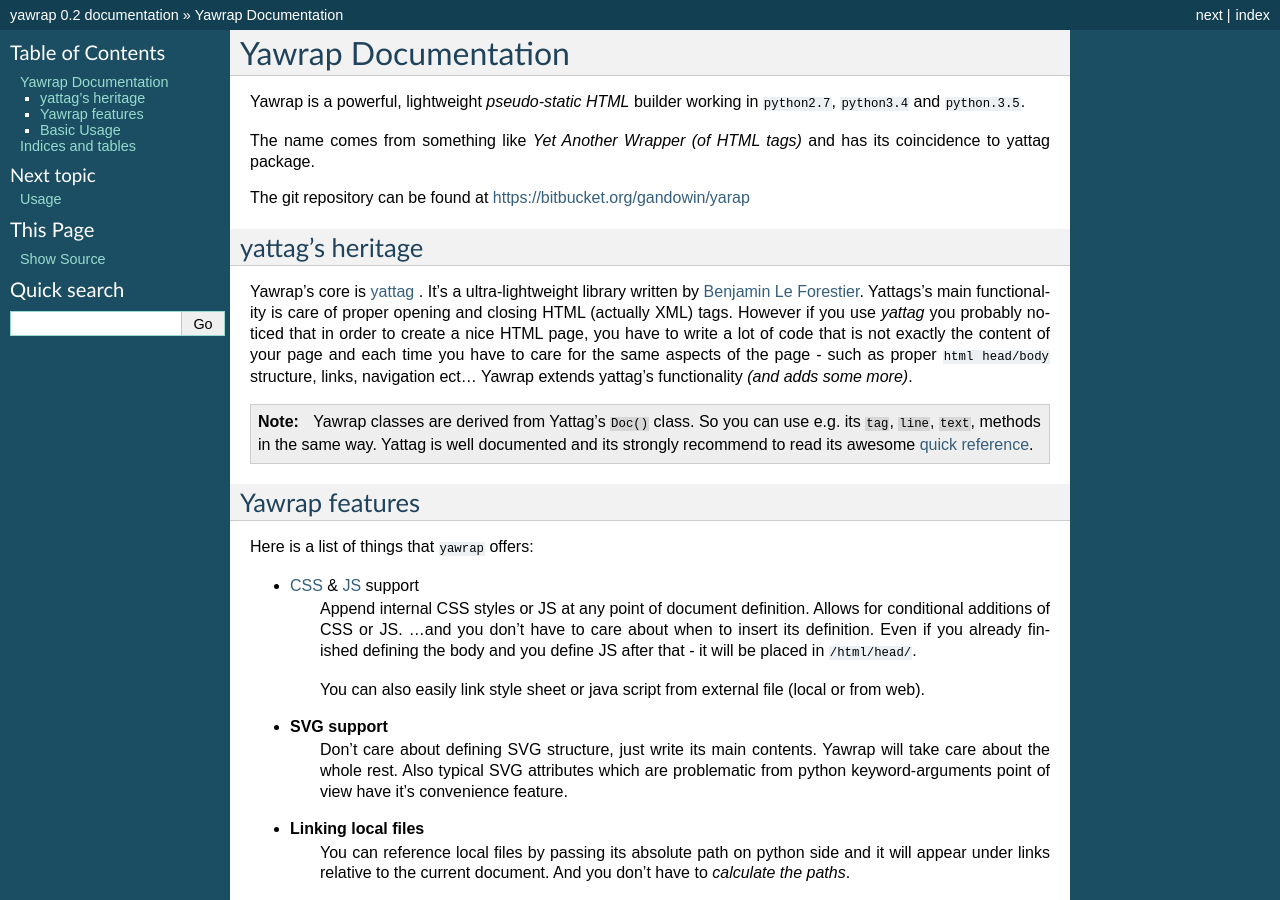
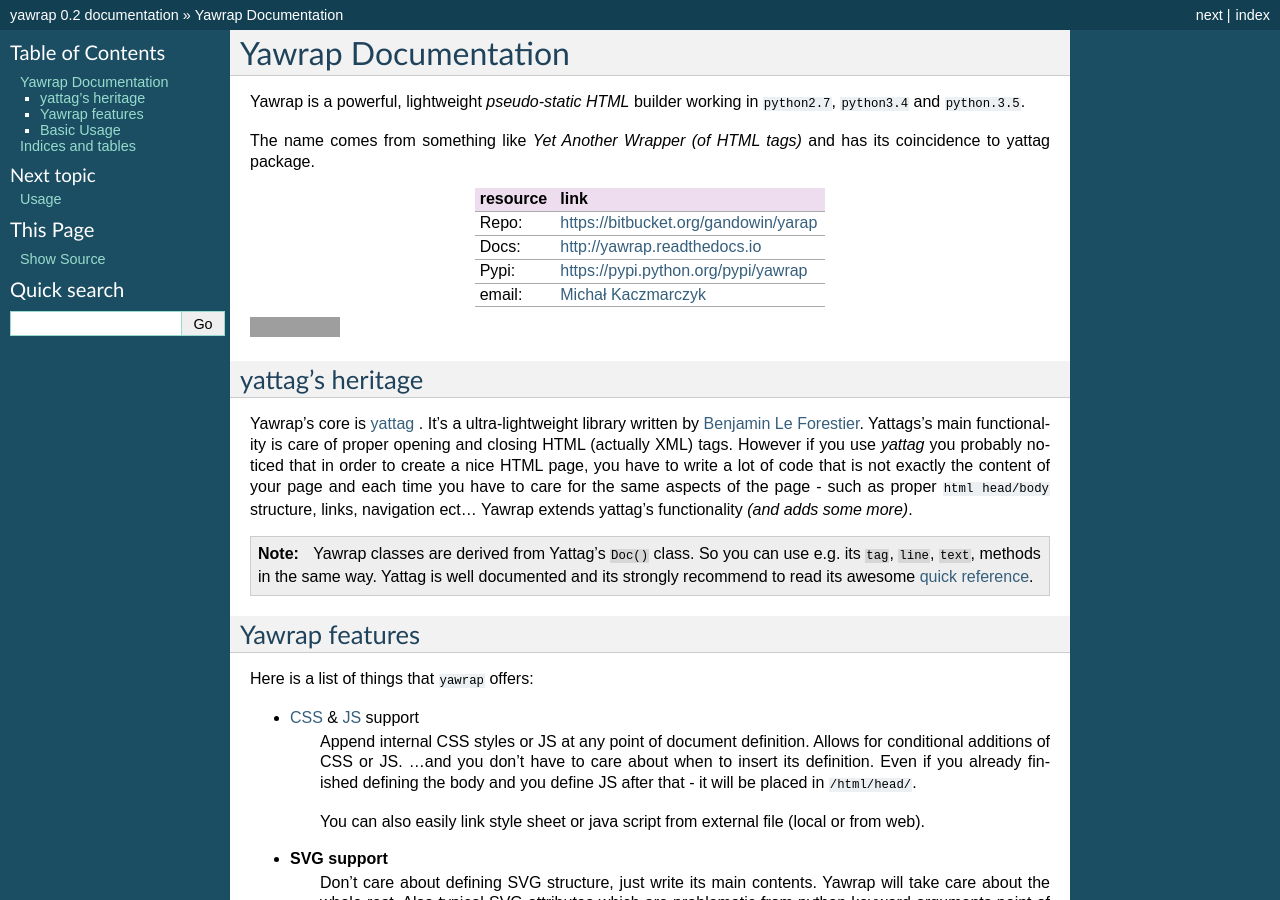
Before and after one commit to kamichal/yarap, a Sphinx documentation site: the page built from docs/source/index.rst, in a window 1280 px wide and 900 px high. Built offline with Sphinx 7.4.7, drawn with Linux system fonts in a browser that asks for light colours; grey boxes are pictures that could not be loaded.

Commit message:
docs update

```diff
--- a/docs/source/index.rst
+++ b/docs/source/index.rst
@@ -10,7 +10,22 @@
 
 The name comes from something like `Yet Another Wrapper (of HTML tags)` and has its coincidence to yattag package.
 
-The git repository can be found at https://bitbucket.org/gandowin/yarap
+
+======== ======================================================
+resource link
+======== ======================================================
+Repo:    https://bitbucket.org/gandowin/yarap
+Docs:    http://yawrap.readthedocs.io
+Pypi:    https://pypi.python.org/pypi/yawrap
+email:   `Michał Kaczmarczyk <mailto:michal.skaczmarczy.k@gmail.com?Subject=Yawrap>`_
+======== ======================================================
+
+
+
+.. image:: https://readthedocs.org/projects/yawrap/badge/?version=latest
+    :target: http://yawrap.readthedocs.io/en/latest/?badge=latest
+    :alt: Documentation Status
+
 
 yattag's heritage
 -----------------
```
Also changed, not shown: README.rst (+26 -3 lines).
